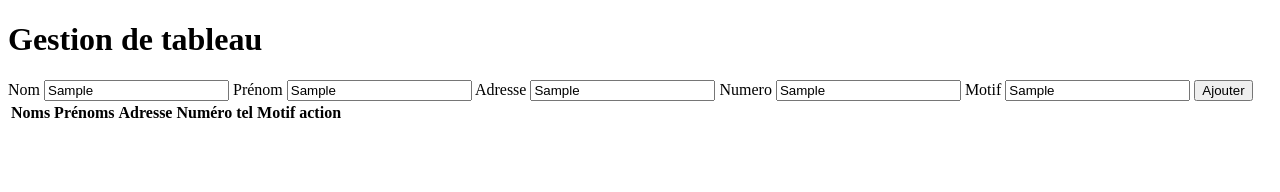
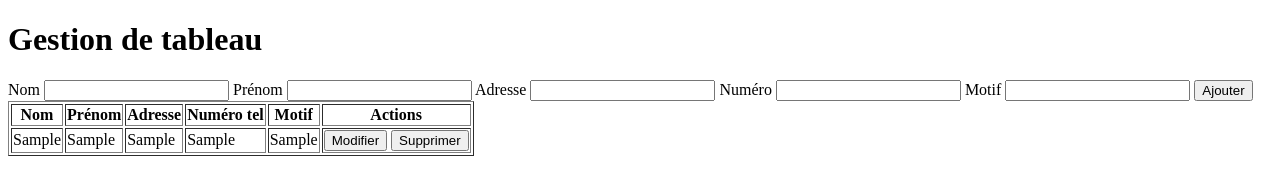
Before and after one commit to aminatadicko987-eng/CARIDAD-GESTION, a plain HTML site: page index.html in a window 1280 px wide. Both pictures are taken after typing "Sample", "Sample", "Sample", "Sample", "Sample" into the empty fields and a click on the button "Ajouter". Drawn offline with Linux system fonts and the light colour scheme.

Commit message:
modification des fichiers index et scrip

```diff
--- a/index.html
+++ b/index.html
@@ -5,35 +5,46 @@
     <meta name="viewport" content="width=device-width, initial-scale=1.0">
     <title>CARIDAD GESTION</title>
 </head>
-<body><h1>Gestion de tableau</h1>
-<form id="form-tableau"></form>
-<label for="nom">Nom</label>
-<input type="text" id="" id="nom">
-<label for="prenom">Prénom</label>
-<input type="text" name="prenom" id="prenom">
-<label for="Adresse">Adresse</label>
-<input type="text" name="adresse" id="adresse">
-<label for="Numéro">Numero</label>
-<input type="text" name="numero" id="numero">
-<label for="metier">Motif</label>
-<input type="text" name="metier" id="metier">
-<button id="bnt-ajouter">Ajouter</button>
+<body>
+
+<h1>Gestion de tableau</h1>
+
+<form id="form-tableau">
+    <label for="nom">Nom</label>
+    <input type="text" id="nom" name="nom" required>
+
+    <label for="prenom">Prénom</label>
+    <input type="text" id="prenom" name="prenom" required>
+
+    <label for="adresse">Adresse</label>
+    <input type="text" id="adresse" name="adresse" required>
+
+    <label for="numero">Numéro</label>
+    <input type="text" id="numero" name="numero" required>
+
+    <label for="metier">Motif</label>
+    <input type="text" id="metier" name="metier" required>
+
+    <button type="submit" id="btn-ajouter">Ajouter</button>
 </form>
-<table id="tableau">
 
+<table id="tableau" border="1">
+    <thead>
         <tr>
-            <th>Noms</th>
-            <th>Prénoms</th>
+            <th>Nom</th>
+            <th>Prénom</th>
             <th>Adresse</th>
             <th>Numéro tel</th>
             <th>Motif</th>
-            <th>action</th>
+            <th>Actions</th>
         </tr>
-        </thead>
-        <body id="liste-tableau">
-        </body>
-    </table>
-    <script src="script.js"> </script>
+    </thead>
+    <tbody id="liste-tableau">
+        <!-- Les lignes seront ajoutées ici en JavaScript -->
+    </tbody>
+</table>
+
+<script src="script.js"></script>
 
 </body>
 </html>
--- a/script.js
+++ b/script.js
@@ -1,70 +1,78 @@
-let tableau = JSON .parse(localStorage.getItem('tableau')) || {};
+// Récupérer le tableau depuis le localStorage (doit être un tableau [])
+let tableau = JSON.parse(localStorage.getItem('tableau')) || [];
 
 // Fonction pour afficher le tableau
 function afficherTableau() {
-    const  listeTableau =document.getElementById('liste-tableau');
-    listeTableau.innerHTML ='';
+    const listeTableau = document.getElementById('liste-tableau');
+    listeTableau.innerHTML = '';
+
     tableau.forEach((ligne, index) => {
-        const tr =document.createElement('tr');
-        tr. innerHTML = `
+        const tr = document.createElement('tr');
+
+        tr.innerHTML = `
             <td>${ligne.nom}</td>
-      <td>${ligne.prénom}</td>
+            <td>${ligne.prenom}</td>
             <td>${ligne.adresse}</td>
             <td>${ligne.numero}</td>
             <td>${ligne.metier}</td>
             <td>
-        <button class="bnt-modifier" data-index="${index}">Modifier</button>
-        <button class="btn-supprimer" data-index="${index}"Spprimer</button>
+                <button class="btn-modifier" data-index="${index}">Modifier</button>
+                <button class="btn-supprimer" data-index="${index}">Supprimer</button>
             </td>
         `;
+
         listeTableau.appendChild(tr);
-    })
+    });
 }
-        //Fonction pour ajouter ligne
-        document.getElementById('form-tableau').addEventListener('submit' , (e) => {
+
+// Fonction pour ajouter une ligne
+document.getElementById('form-tableau').addEventListener('submit', (e) => {
     e.preventDefault();
-            const nom =document.getElementById('nom').Value ;
-            const prénom =document. getElementById(prénom).Value;
-            const adresse =document.getElementById(adresse).Value;
-            const numero =document.getElementById(numero).Value;
-            const metier =document.getElementById(metier).Value;
-            const nouvelleLigne ={nom,prénom,adresse,numero,metier};
+
+    const nom = document.getElementById('nom').value;
+    const prenom = document.getElementById('prenom').value;
+    const adresse = document.getElementById('adresse').value;
+    const numero = document.getElementById('numero').value;
+    const metier = document.getElementById('metier').value;
+
+    const nouvelleLigne = { nom, prenom, adresse, numero, metier };
+
     tableau.push(nouvelleLigne);
-            localStorage.setItem('tableau' ,JSON.stringify(tableau));
+    localStorage.setItem('tableau', JSON.stringify(tableau));
+
     afficherTableau();
-            document.getElementById('form-tableau').reset ();
+    document.getElementById('form-tableau').reset();
+});
 
-    })
-    //Fonction pour modifier une ligne
-    document.addEventListener('click',(e) => {
-        if(e.target.classListe.contains('btn-modifier')) {
+// Fonction pour modifier ou supprimer une ligne
+document.addEventListener('click', (e) => {
+
+    // MODIFIER
+    if (e.target.classList.contains('btn-modifier')) {
         const index = e.target.dataset.index;
-            const ligne =tableau[ind,ex];
-            document.getElementById('nom').Value = ligne.nom;
-            document.getElementById('prénom').Value =ligne.prénom;
-            document.getElementById('adresse').Value =ligne.adresse;
-            document.getElementById('numero').Value =ligne.numero;
-            document.getElementById('metier').Value =ligne.metier;
-            tableau.splice(index,1);
-            localStorage.setItem('tableau',JSON.stringify(tableau));
-            afficherTableau();
-        }else if(e.target.classListe.contains('btn-supprimer')){
-            const index = e.target.dataset.index;
-            tableau.splice(index,1);
+        const ligne = tableau[index];
+
+        document.getElementById('nom').value = ligne.nom;
+        document.getElementById('prenom').value = ligne.prenom;
+        document.getElementById('adresse').value = ligne.adresse;
+        document.getElementById('numero').value = ligne.numero;
+        document.getElementById('metier').value = ligne.metier;
+
+        // Supprime l’ancienne ligne (elle sera recréée au submit)
+        tableau.splice(index, 1);
         localStorage.setItem('tableau', JSON.stringify(tableau));
         afficherTableau();
     }
 
+    // SUPPRIMER
+    if (e.target.classList.contains('btn-supprimer')) {
+        const index = e.target.dataset.index;
+
+        tableau.splice(index, 1);
+        localStorage.setItem('tableau', JSON.stringify(tableau));
+        afficherTableau();
+    }
 });
+
 // Afficher le tableau au chargement
-    afficherTableau()
-
-
-
-
-
-
-
-
-
-}
+afficherTableau();
```
Lines whose indentation alone changed are shown as unchanged.
